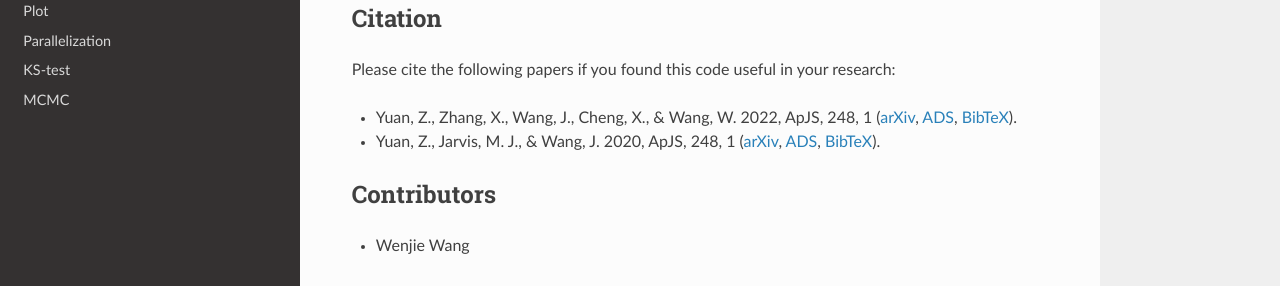
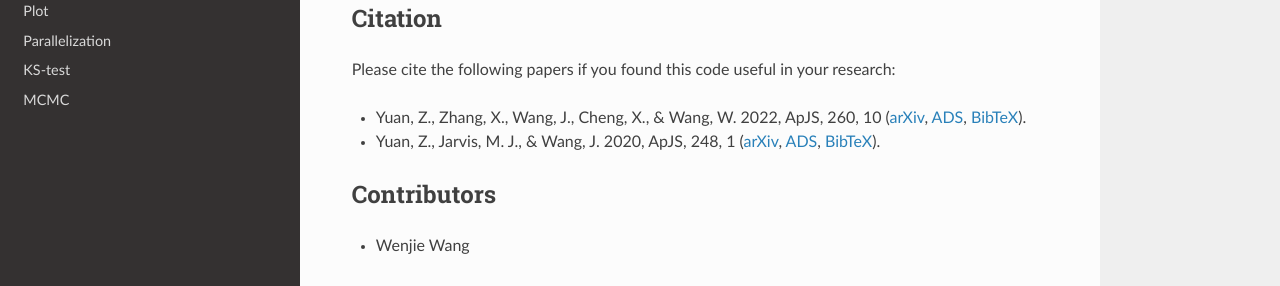
Before and after one commit to yuanzunli/kdeLF, a Sphinx documentation site: the page built from source/index.rst, in a window 1280 px wide and 900 px high, scrolled down 1324 px. Shown: the part 299-585 px from the top of the window. Built offline with Sphinx 7.4.7 and the Read the Docs theme 2.0.0, drawn with Linux system fonts in a browser that asks for light colours; pages that are not in the unit, such as notebooks, are missing from menus.

Commit message:
Update index.rst

```diff
--- a/source/index.rst
+++ b/source/index.rst
@@ -102,7 +102,7 @@ Please cite the following papers if you found this code useful in your
 research:
 
 
-- Yuan, Z., Zhang, X., Wang, J., Cheng, X., & Wang, W. 2022, ApJS, 248, 1 (`arXiv <https://arxiv.org/abs/2003.13373>`_, `ADS <https://ui.adsabs.harvard.edu/abs/2020ApJS..248....1Y>`_, `BibTeX <https://ui.adsabs.harvard.edu/abs/2020ApJS..248....1Y/exportcitation>`_).
+- Yuan, Z., Zhang, X., Wang, J., Cheng, X., & Wang, W. 2022, ApJS, 260, 10 (`arXiv <https://arxiv.org/abs/2003.13373>`_, `ADS <https://ui.adsabs.harvard.edu/abs/2022ApJS..260....10Y>`_, `BibTeX <https://ui.adsabs.harvard.edu/abs/2022ApJS..260....10Y/exportcitation>`_).
 
 - Yuan, Z., Jarvis, M. J., & Wang, J. 2020, ApJS, 248, 1 (`arXiv <https://arxiv.org/abs/2003.13373>`_, `ADS <https://ui.adsabs.harvard.edu/abs/2020ApJS..248....1Y>`_, `BibTeX <https://ui.adsabs.harvard.edu/abs/2020ApJS..248....1Y/exportcitation>`_).
 
```
